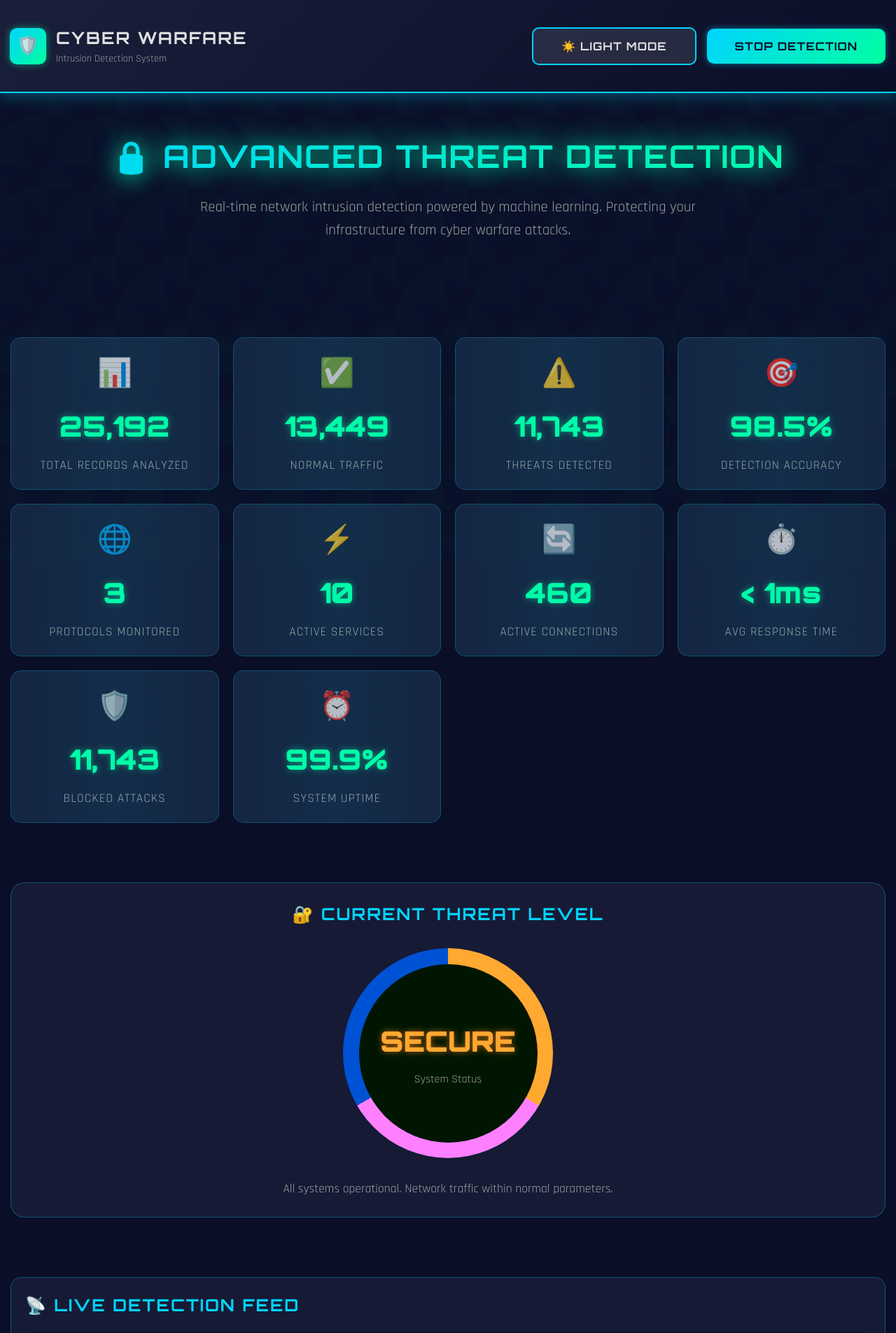
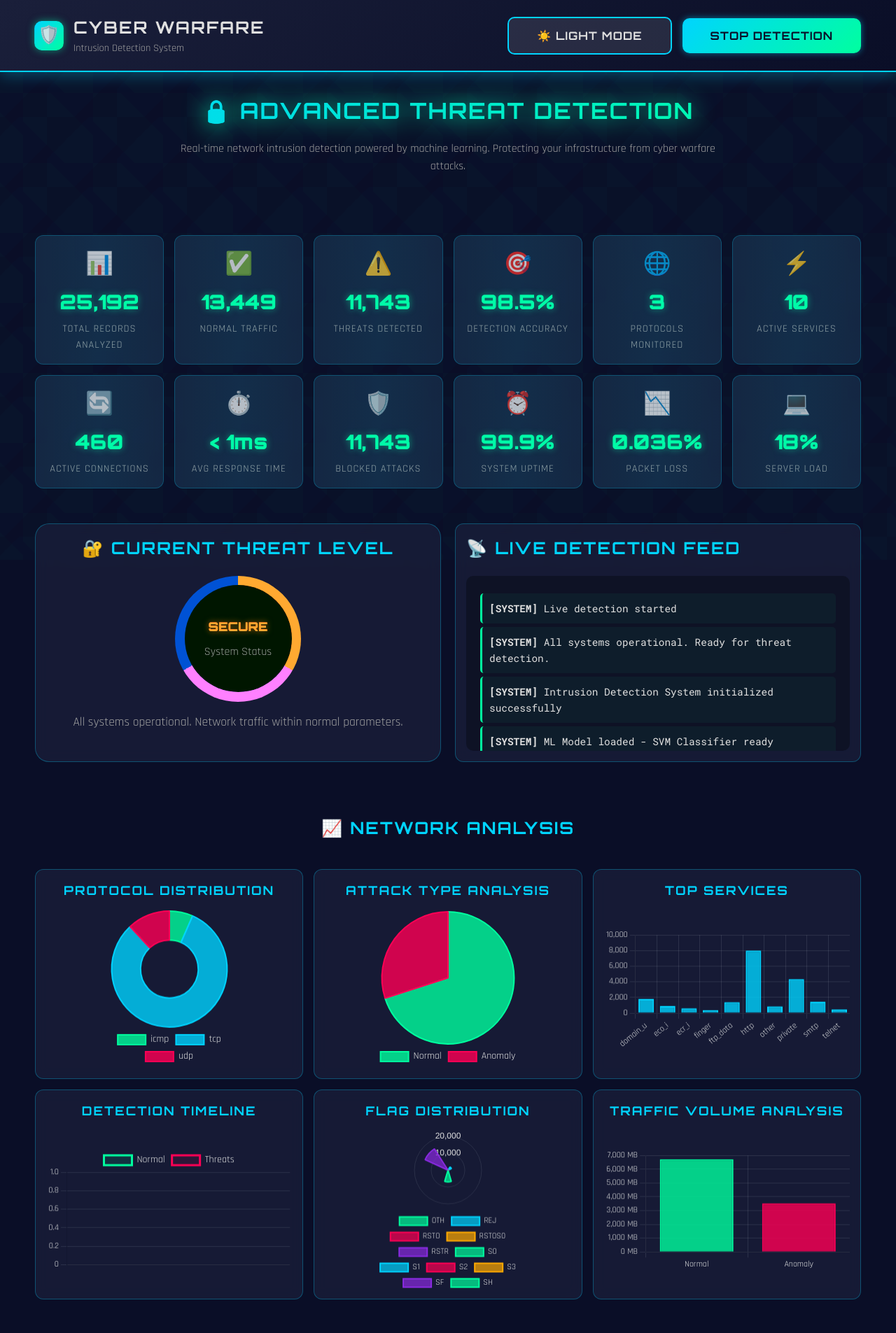
Before and after one commit to ajaygangwar945/Cyber-Warfare-Intrusion-Detection, a Flask app: page / in a window 1280 px wide. Shown: the top 1905 px of the page at 70% size. Run offline with Flask 3, Linux system fonts and the light colour scheme.

Commit message:
last  vf

```diff
--- a/Cyber-Warfare-Intrusion-Detection/static/css/style.css
+++ b/Cyber-Warfare-Intrusion-Detection/static/css/style.css
@@ -90,7 +90,7 @@ h6 {
 }
 
 h1 {
-    font-size: 2.5rem;
+    font-size: 2rem;
     background: linear-gradient(135deg, var(--accent-cyan), var(--accent-green));
     -webkit-background-clip: text;
     -webkit-text-fill-color: transparent;
@@ -110,17 +110,29 @@ h1 {
 
 /* Container */
 .container {
-    max-width: 1400px;
+    max-width: 1200px;
     margin: 0 auto;
-    padding: 15px;
-    /* Reduced from 20px */
+    padding: 10px;
+}
+
+/* Split Section Layout */
+.split-section {
+    display: grid;
+    grid-template-columns: 1fr 1fr;
+    gap: 20px;
+    align-items: stretch;
+}
+
+@media (max-width: 900px) {
+    .split-section {
+        grid-template-columns: 1fr;
+    }
 }
 
 /* Header */
 header {
     background: linear-gradient(135deg, var(--secondary-bg), var(--primary-bg));
-    padding: 20px 0;
-    /* Reduced from 30px */
+    padding: 10px 0;
     border-bottom: 2px solid var(--accent-cyan);
     box-shadow: 0 5px 20px rgba(0, 212, 255, 0.3);
     position: sticky;
@@ -142,8 +154,8 @@ header .container {
 }
 
 .logo-icon {
-    width: 50px;
-    height: 50px;
+    width: 40px;
+    height: 40px;
     background: linear-gradient(135deg, var(--accent-cyan), var(--accent-green));
     border-radius: 10px;
     display: flex;
@@ -169,41 +181,36 @@ header .container {
 
 /* Hero Section */
 .hero {
-    padding: 40px 0;
-    /* Reduced from 60px */
+    padding: 20px 0;
     text-align: center;
     position: relative;
 }
 
 .hero h1 {
-    margin-bottom: 20px;
-    font-size: 2.8rem;
-    /* Reduced from 3.5rem */
+    margin-bottom: 15px;
+    font-size: 2rem;
 }
 
 .hero p {
-    font-size: 1.3rem;
+    font-size: 1rem;
     color: var(--text-secondary);
     max-width: 800px;
-    margin: 0 auto 40px;
+    margin: 0 auto 30px;
 }
 
 /* Stats Grid */
 .stats-grid {
     display: grid;
-    grid-template-columns: repeat(auto-fit, minmax(250px, 1fr));
-    gap: 20px;
-    /* Reduced from 25px */
-    margin: 25px 0;
-    /* Reduced from 40px */
+    grid-template-columns: repeat(auto-fit, minmax(180px, 1fr));
+    gap: 15px;
+    margin: 15px 0;
 }
 
 .stat-card {
     background: var(--card-bg);
     border: 1px solid rgba(0, 212, 255, 0.3);
-    border-radius: 15px;
-    padding: 20px;
-    /* Reduced from 30px */
+    border-radius: 12px;
+    padding: 15px;
     text-align: center;
     position: relative;
     overflow: hidden;
@@ -234,35 +241,31 @@ header .container {
 }
 
 .stat-value {
-    font-size: 2.5rem;
-    /* Reduced from 3rem */
+    font-size: 1.8rem;
     font-family: 'Orbitron', sans-serif;
     font-weight: 900;
     color: var(--accent-green);
-    margin: 10px 0;
-    /* Reduced from 15px */
+    margin: 5px 0;
     text-shadow: var(--glow-green);
 }
 
 .stat-label {
-    font-size: 1.1rem;
+    font-size: 0.9rem;
     color: var(--text-secondary);
     text-transform: uppercase;
     letter-spacing: 1px;
 }
 
 .stat-icon {
-    font-size: 2.5rem;
-    margin-bottom: 10px;
+    font-size: 2rem;
+    margin-bottom: 5px;
     opacity: 0.7;
 }
 
 /* Threat Level Indicator */
 .threat-level {
-    margin: 30px 0;
-    /* Reduced from 50px */
-    padding: 25px;
-    /* Reduced from 40px */
+    margin: 15px 0;
+    padding: 15px;
     background: var(--card-bg);
     border-radius: 20px;
     border: 1px solid rgba(0, 212, 255, 0.3);
@@ -270,9 +273,9 @@ header .container {
 }
 
 .threat-gauge {
-    width: 300px;
-    height: 300px;
-    margin: 30px auto;
+    width: 180px;
+    height: 180px;
+    margin: 15px auto;
     position: relative;
 }
 
@@ -311,7 +314,7 @@ header .container {
 }
 
 .threat-status {
-    font-size: 2.5rem;
+    font-size: 1.1rem;
     font-family: 'Orbitron', sans-serif;
     font-weight: 900;
     color: var(--accent-green);
@@ -322,16 +325,14 @@ header .container {
 .detection-panel {
     background: var(--card-bg);
     border: 1px solid rgba(0, 212, 255, 0.3);
-    border-radius: 15px;
-    padding: 20px;
-    /* Reduced from 30px */
-    margin: 25px 0;
-    /* Reduced from 30px */
+    border-radius: 12px;
+    padding: 15px;
+    margin: 15px 0;
     backdrop-filter: blur(10px);
 }
 
 .detection-log {
-    max-height: 400px;
+    max-height: 250px;
     overflow-y: auto;
     padding: 20px;
     background: rgba(0, 0, 0, 0.3);
@@ -374,21 +375,37 @@ header .container {
 /* Charts Section */
 .charts-grid {
     display: grid;
-    grid-template-columns: repeat(auto-fit, minmax(400px, 1fr));
-    gap: 25px;
-    /* Reduced from 30px */
-    margin: 25px 0;
-    /* Reduced from 40px */
+    grid-template-columns: repeat(auto-fit, minmax(300px, 1fr));
+    gap: 15px;
+    margin: 15px 0;
 }
 
 .chart-card {
     background: var(--card-bg);
     border: 1px solid rgba(0, 212, 255, 0.3);
-    border-radius: 15px;
-    padding: 20px;
-    /* Reduced from 30px */
+    border-radius: 12px;
+    padding: 15px;
     backdrop-filter: blur(10px);
     transition: all 0.3s ease;
+    height: 300px;
+    /* Fixed height for consistency */
+    display: flex;
+    flex-direction: column;
+    text-align: center;
+}
+
+.chart-container {
+    flex: 1;
+    min-height: 0;
+    position: relative;
+    width: 100%;
+    display: flex;
+    justify-content: center;
+    align-items: center;
+}
+
+.chart-card canvas {
+    /* Canvas size controlled by wrapper */
 }
 
 .chart-card:hover {
@@ -397,9 +414,9 @@ header .container {
 }
 
 .chart-card h3 {
-    margin-bottom: 20px;
+    margin-bottom: 15px;
     color: var(--accent-cyan);
-    font-size: 1.3rem;
+    font-size: 1.1rem;
 }
 
 /* Buttons */
--- a/Cyber-Warfare-Intrusion-Detection/static/js/main.js
+++ b/Cyber-Warfare-Intrusion-Detection/static/js/main.js
@@ -64,7 +64,12 @@ async function loadStatistics() {
         document.getElementById('connections').textContent = formatNumber(activeConnections);
 
         // Update blocked attacks (same as anomaly count)
+        // Update blocked attacks (same as anomaly count)
         document.getElementById('blocked-attacks').textContent = formatNumber(data.anomaly_count);
+
+        // Simulate packet loss and server load
+        document.getElementById('packet-loss').textContent = (Math.random() * 0.05).toFixed(3) + '%';
+        document.getElementById('server-load').textContent = Math.floor(Math.random() * 20 + 10) + '%';
 
         // Update charts with real data
         updateProtocolChart(data.protocols);
--- a/Cyber-Warfare-Intrusion-Detection/templates/index.html
+++ b/Cyber-Warfare-Intrusion-Detection/templates/index.html
@@ -96,11 +96,21 @@
                     <div class="stat-value" id="uptime">99.9%</div>
                     <div class="stat-label">System Uptime</div>
                 </div>
+                <div class="stat-card">
+                    <div class="stat-icon">📉</div>
+                    <div class="stat-value" id="packet-loss">0.01%</div>
+                    <div class="stat-label">Packet Loss</div>
+                </div>
+                <div class="stat-card">
+                    <div class="stat-icon">💻</div>
+                    <div class="stat-value" id="server-load">12%</div>
+                    <div class="stat-label">Server Load</div>
+                </div>
             </div>
     </section>
 
-    <!-- Threat Level Indicator -->
-    <section class="container">
+    <!-- Split Section: Threat Level & Detection Feed -->
+    <section class="container split-section">
         <div class="threat-level">
             <h2 class="text-center" style="color: var(--accent-cyan); margin-bottom: 20px;">
                 🔐 CURRENT THREAT LEVEL
@@ -117,10 +127,7 @@
                 All systems operational. Network traffic within normal parameters.
             </p>
         </div>
-    </section>
 
-    <!-- Real-Time Detection Panel -->
-    <section class="container">
         <div class="detection-panel">
             <h2 style="color: var(--accent-cyan); margin-bottom: 20px;">
                 📡 LIVE DETECTION FEED
@@ -147,27 +154,39 @@
         <div class="charts-grid">
             <div class="chart-card">
                 <h3>Protocol Distribution</h3>
+                <div class="chart-container">
                     <canvas id="protocolChart"></canvas>
+                </div>
             </div>
             <div class="chart-card">
                 <h3>Attack Type Analysis</h3>
+                <div class="chart-container">
                     <canvas id="attackChart"></canvas>
+                </div>
             </div>
             <div class="chart-card">
                 <h3>Top Services</h3>
+                <div class="chart-container">
                     <canvas id="servicesChart"></canvas>
+                </div>
             </div>
             <div class="chart-card">
                 <h3>Detection Timeline</h3>
+                <div class="chart-container">
                     <canvas id="timelineChart"></canvas>
+                </div>
             </div>
             <div class="chart-card">
                 <h3>Flag Distribution</h3>
+                <div class="chart-container">
                     <canvas id="flagChart"></canvas>
+                </div>
             </div>
             <div class="chart-card">
                 <h3>Traffic Volume Analysis</h3>
+                <div class="chart-container">
                     <canvas id="trafficChart"></canvas>
+                </div>
             </div>
         </div>
     </section>
@@ -196,6 +215,14 @@
                     <h4 style="color: var(--accent-green); margin-bottom: 10px;">Performance</h4>
                     <p style="color: var(--text-secondary);">High accuracy with low false positive rate</p>
                 </div>
+                <div>
+                    <h4 style="color: var(--accent-green); margin-bottom: 10px;">Inference Speed</h4>
+                    <p style="color: var(--text-secondary);">&lt; 10ms per record</p>
+                </div>
+                <div>
+                    <h4 style="color: var(--accent-green); margin-bottom: 10px;">Model Version</h4>
+                    <p style="color: var(--text-secondary);">v2.4 (Retrained)</p>
+                </div>
             </div>
         </div>
     </section>
```
Also changed, not shown: README.md, 1 other file. Lines whose indentation alone changed are shown as unchanged.
